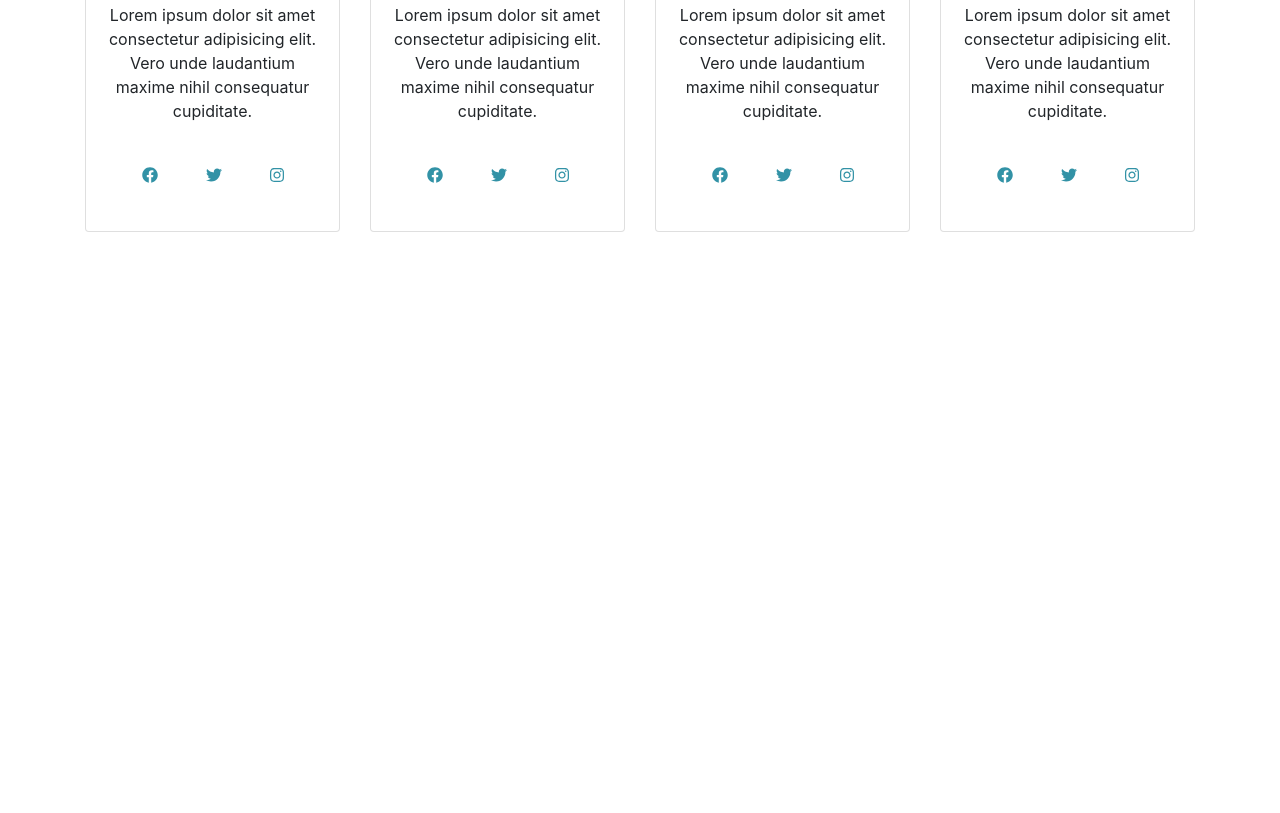
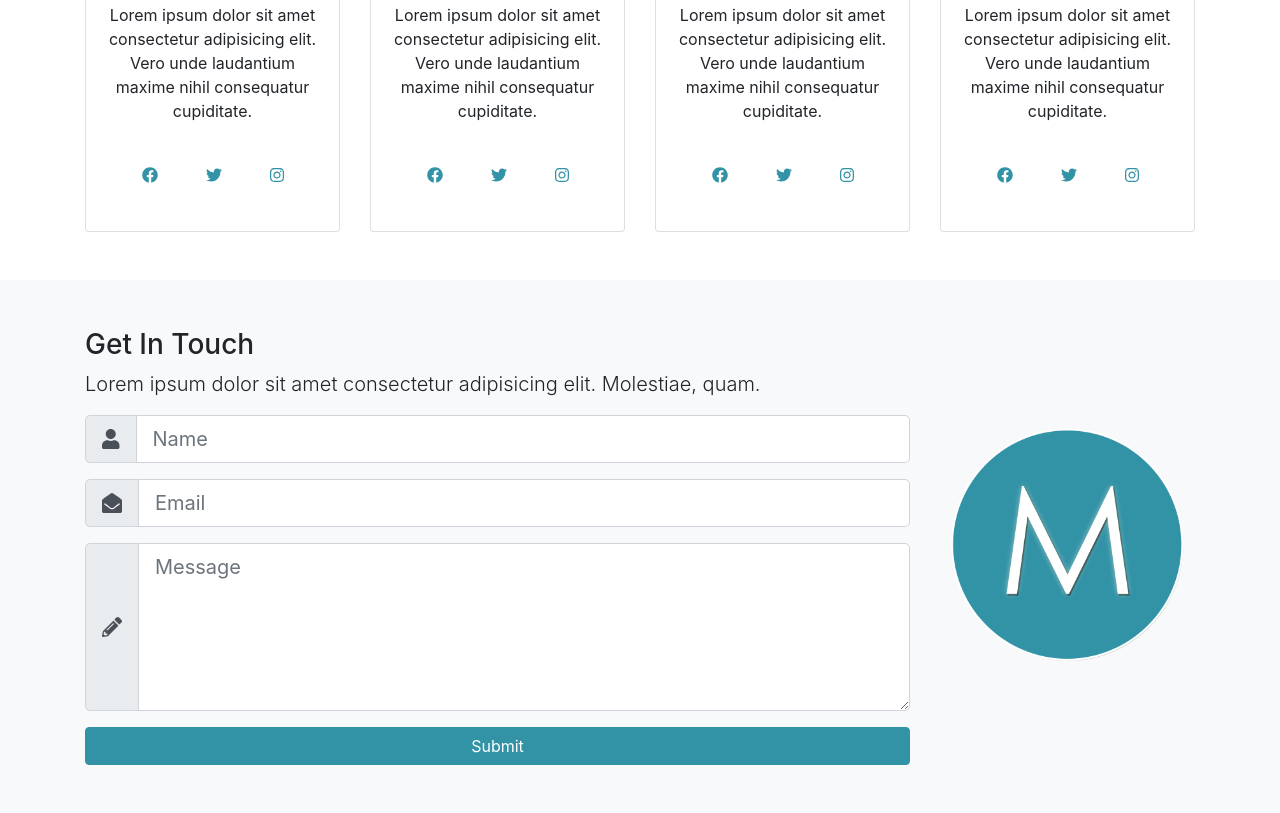
Before and after one commit to alex-pek10/mizuxe-book-theme, a website: page app/index.html in a window 1280 px wide. Shown: the part 2212-3025 px from the top of the page. Before the commit the page ends 2492 px from the top, so only its background shows below. Drawn offline with nearby package versions, Linux system fonts and the light colour scheme; files that its build step writes are made by us from their sources.

Commit message:
Add: Contact

```diff
--- a/app/index.html
+++ b/app/index.html
@@ -443,6 +443,61 @@
       </div>
     </section>
 
+    <!-- CONTACT -->
+    <section id="contact" class="bg-light py-5">
+      <div class="container">
+        <div class="row">
+          <div class="col-lg-9">
+            <h3>Get In Touch</h3>
+            <p class="lead">
+              Lorem ipsum dolor sit amet consectetur adipisicing elit.
+              Molestiae, quam.
+            </p>
+            <form>
+              <div class="input-group input-group-lg mb-3">
+                <div class="input-group-prepend">
+                  <span class="input-group-text">
+                    <i class="fas fa-user"></i>
+                  </span>
+                </div>
+                <input type="text" class="form-control" placeholder="Name" />
+              </div>
+              <div class="input-group input-group-lg mb-3">
+                <div class="input-group-prepend">
+                  <span class="input-group-text">
+                    <i class="fas fa-envelope-open"></i>
+                  </span>
+                </div>
+                <input type="email" class="form-control" placeholder="Email" />
+              </div>
+              <div class="input-group input-group-lg mb-3">
+                <div class="input-group-prepend">
+                  <span class="input-group-text">
+                    <i class="fas fa-pencil-alt"></i>
+                  </span>
+                </div>
+                <textarea
+                  type="text"
+                  class="form-control"
+                  placeholder="Message"
+                  rows="5"
+                ></textarea>
+              </div>
+              <input
+                type="submit"
+                value="Submit"
+                class="btn btn-primary btn-block btn-large"
+              />
+            </form>
+          </div>
+
+          <div class="col-lg-3 align-self-center">
+            <img src="images/mlogo.png" alt="" class="img-fluid">
+          </div>
+        </div>
+      </div>
+    </section>
+
     <!-- build:js scripts/vendor.js -->
     <script
       type="text/javascript"
```
